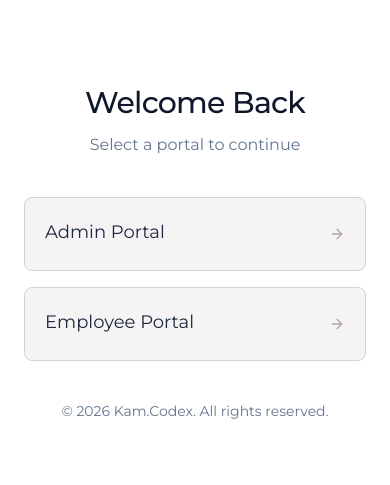
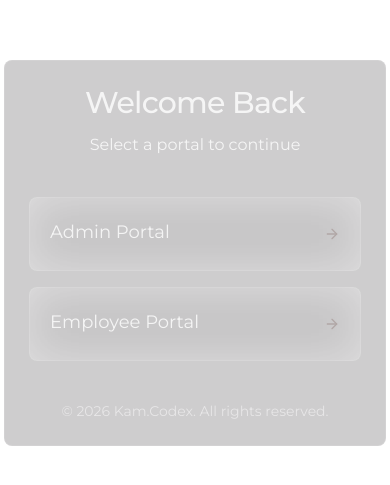
Before and after one commit to KAMRAN16-byte/employee-management-system-Fullstack, a React (Vite) app in the folder client/: page /login in a window 390 px wide. Shown: the part 169-654 px from the top of the page. Built offline with nearby package versions, Linux system fonts and the light colour scheme.

Commit message:
Login UI Updated.

```diff
--- a/client/src/assets/pages/LoginLanding.jsx
+++ b/client/src/assets/pages/LoginLanding.jsx
@@ -20,32 +20,35 @@ const LoginLanding = () => {
   return (
     <div className='min-h-screen flex flex-col md:flex-row'>
       <Logintemplate />
-      <div className='w-full md:w-1/2 flex items-center justify-center p-6 sm:p-12 lg:p-16 relative overflow-y-auto min-h-screen'>
+      <div className={'w-full flex md:w-1/2 min-h-screen items-center justify-center z-20'}>
+
+        <div className='w-full flex items-center justify-center p-6 sm:p-12 lg:p-16 relative overflow-y-auto min-h-1/2 backdrop-blur-xl bg-primary-950/20 border border-white/10 rounded-lg mx-1 md:border-transparent md:mx-0 md:bg-transparent md:backdrop-blur-0'>
+
         <div className='w-full max-w-md animate-fade-in'>
           {/* Header */}
           <div className='mb-10 text-center md:text-left'>
-            <h2 className='text-3xl font-medium text-slate-900 tracking-tight mb-3'>Welcome Back</h2>
-            <p className='text-slate-500'>Select a portal to continue</p>
+            <h2 className='text-3xl font-medium text-white/80 md:text-slate-900 tracking-tight mb-3'>Welcome Back</h2>
+            <p className='text-white/80 md:text-slate-500'>Select a portal to continue</p>
           </div>
 
           {/* Portals List */}
           <div className='space-y-4'>
             {portals.map((portal) => (
-              <Link key={portal.to} to={portal.to} className="group block bg-neutral-200 border border-neutral-300 rounded-lg p-5 sm:p-6 transition-all duration-300 hover:bg-primary-950/5">
-                <div className = "relative z-10 flex items-center justify-between gap-4 sm:gap-5">
-                  <h3 className="text-lg text-slate-800 group-hover:text-primary-800 mb-1 trasition-colors">{portal.title} </h3>
-                  <ArrowRightIcon className = "w-4 h-4 text-neutral-400 group-hover:text-primary-800 group-hover:translate-x-1 transition-all duration-300"/>
-                </div>
-              </Link>
+                <Link key={portal.to} to={portal.to} className="group block bg-white/35 border-white/10 backdrop-blur-xl md:backdrop-blur-none md:bg-neutral-200 border md:border-neutral-300 rounded-lg p-5 sm:p-6 transition-all duration-300 hover:bg-primary-950/5">
+                  <div className = "relative z-10 flex items-center justify-between gap-4 sm:gap-5">
+                    <h3 className="text-lg text-white/80 md:text-slate-800 group-hover:text-primary-800 mb-1 trasition-colors">{portal.title} </h3>
+                    <ArrowRightIcon className = "w-4 h-4 text-neutral-400 group-hover:text-primary-800 group-hover:translate-x-1 transition-all duration-300"/>
+                  </div>
+                </Link>
             ))}
           </div>
 
           {/* Footer */}
 
-          <div className = "mt-10 text-center  md:text-left text-sm text-slate-500">
-              <p>© {new Date().getFullYear()} Kam.Codex. All rights reserved.</p>
+          <div className = "mt-10 text-center  overflow-hidden md:text-left text-sm text-white/50 md:text-slate-500">
+            <p>© {new Date().getFullYear()} Kam.Codex. All rights reserved.</p>
           </div>
-
+        </div>
         </div>
       </div>
     </div>
```
